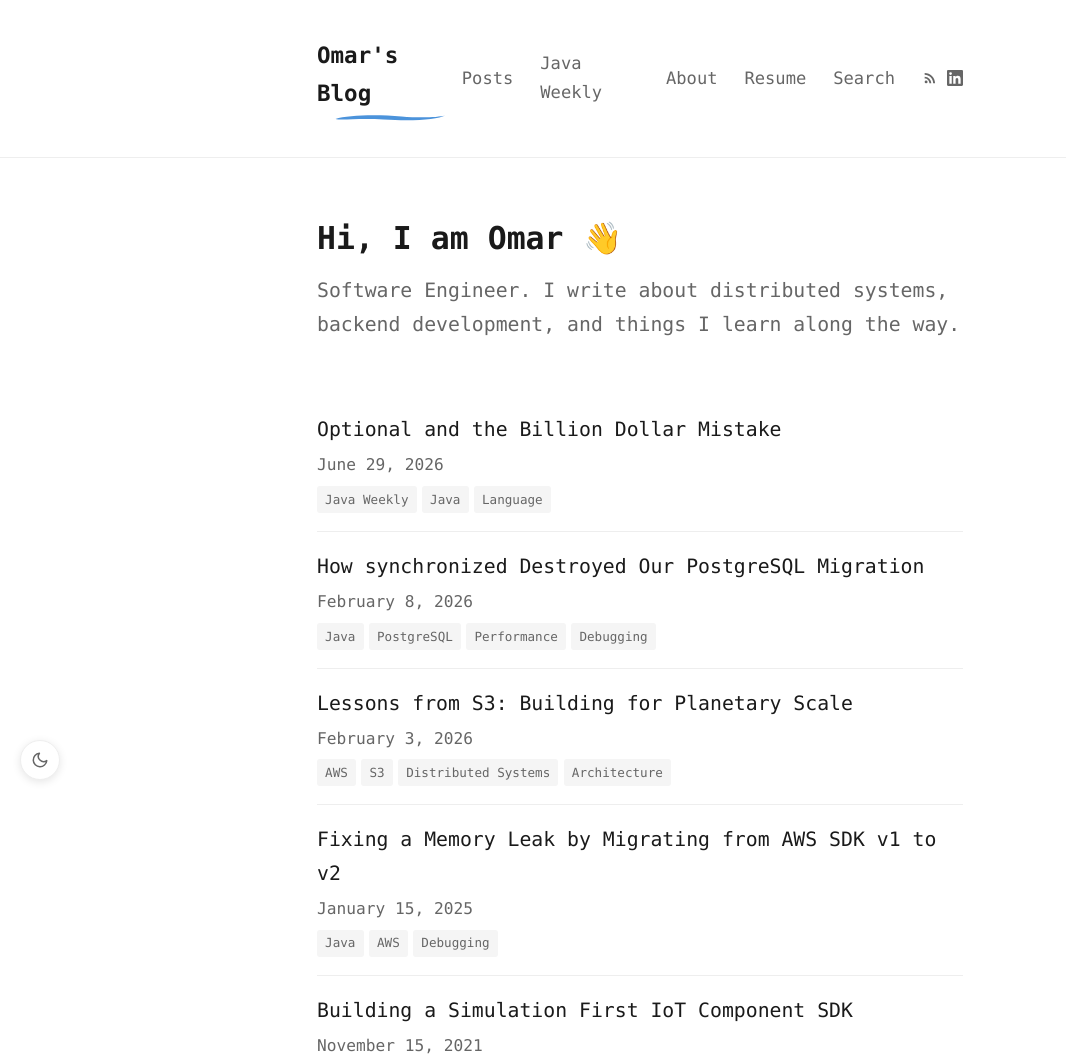
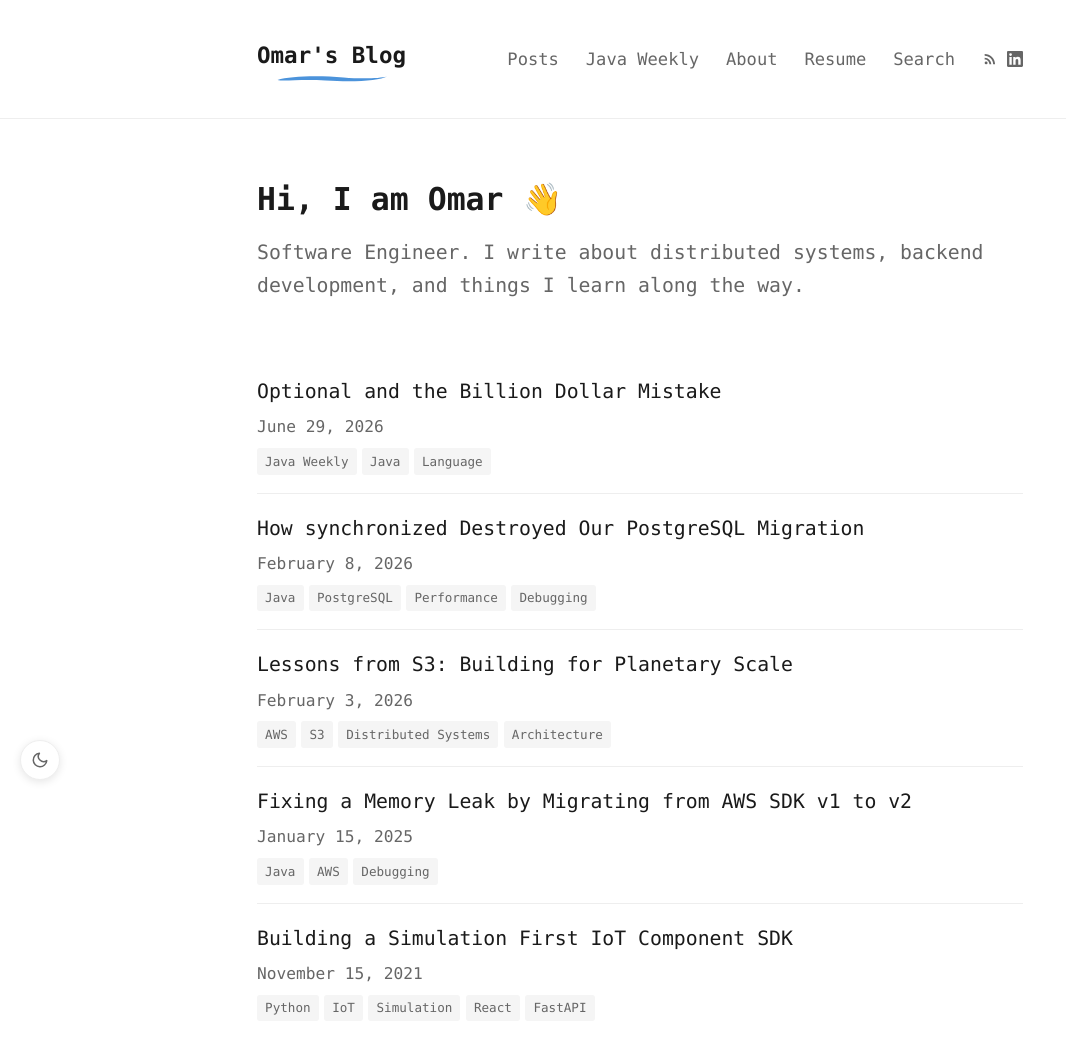
Before and after one commit to elmiomar/elmiomar.github.io, an Astro site: page / in a window 1280 px wide. Shown: the top 1062 px of the page, without its empty margins (0-1066 px from the left). Built offline with nearby package versions, Linux system fonts and the light colour scheme; Astro itself is replaced by a stand-in of ours.

Commit message:
style: widen layout max-width to 820px
The 700px container wrapped multi-word nav links like Java Weekly onto
two lines. Relax the shared --max-width and keep nav links from wrapping.

```diff
--- a/src/styles/global.css
+++ b/src/styles/global.css
@@ -22,7 +22,7 @@
   --font-heading: var(--font-body);
 
   /* Layout */
-  --max-width: 700px;
+  --max-width: 820px;
 }
 
 [data-theme="dark"] {
@@ -139,6 +139,7 @@ main.container {
   color: var(--text-light);
   text-decoration: none;
   font-size: 0.95rem;
+  white-space: nowrap;
 }
 
 .site-nav a:hover {
```
